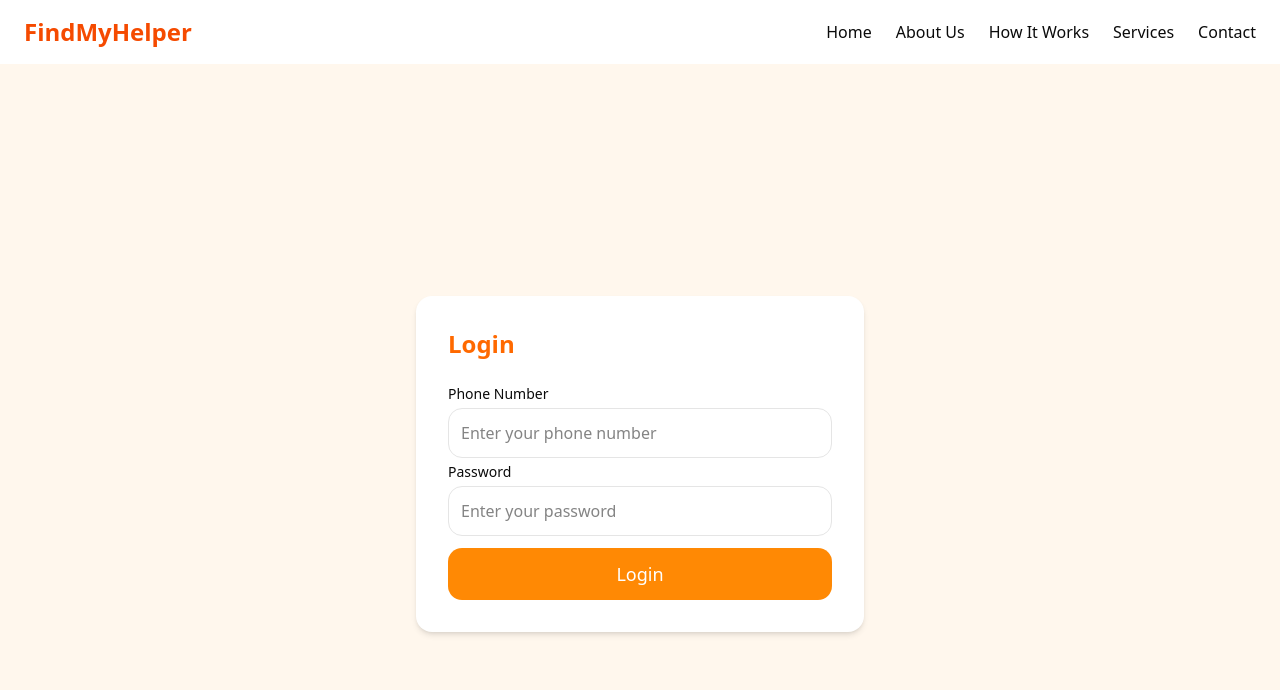
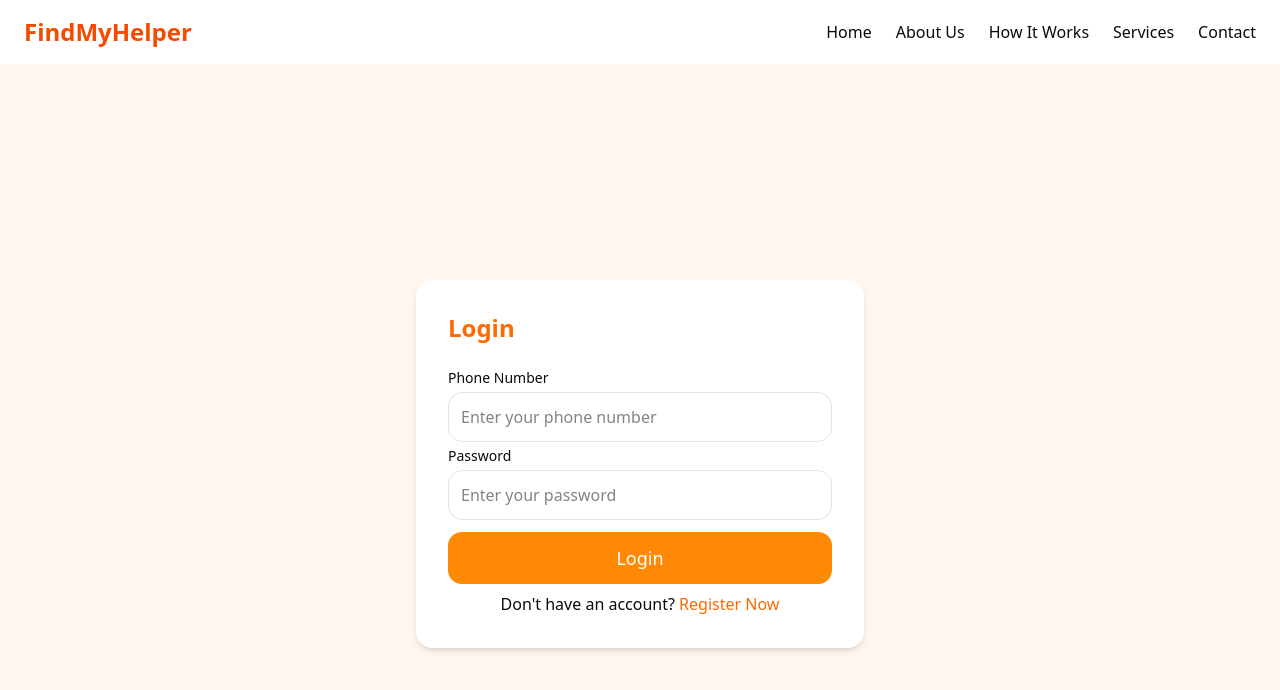
Before and after one commit to vishalthakur2004/FindMyHelper, a React (Vite) app in the folder Frontend/: page /login in a window 1280 px wide. Shown: the top 690 px of the page. Built offline with nearby package versions, Linux system fonts and the light colour scheme.

Commit message:
add register option to the login page

```diff
--- a/Frontend/src/pages/LoginPage.jsx
+++ b/Frontend/src/pages/LoginPage.jsx
@@ -94,6 +94,7 @@ export default function LoginPage() {
           >
             {loading ? "Logging in..." : "Login"}
           </button>
+          <p className="text-center mt-2">Don't have an account? <a href="/check-phone-number" className="text-orange-500 hover:underline">Register Now</a></p>
         </form>
       </div>
     </>
```
